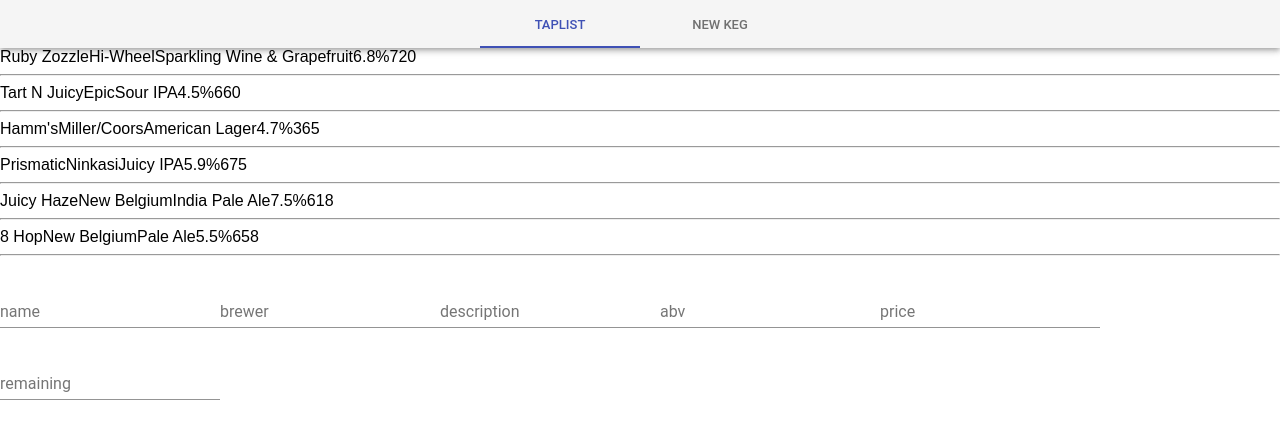
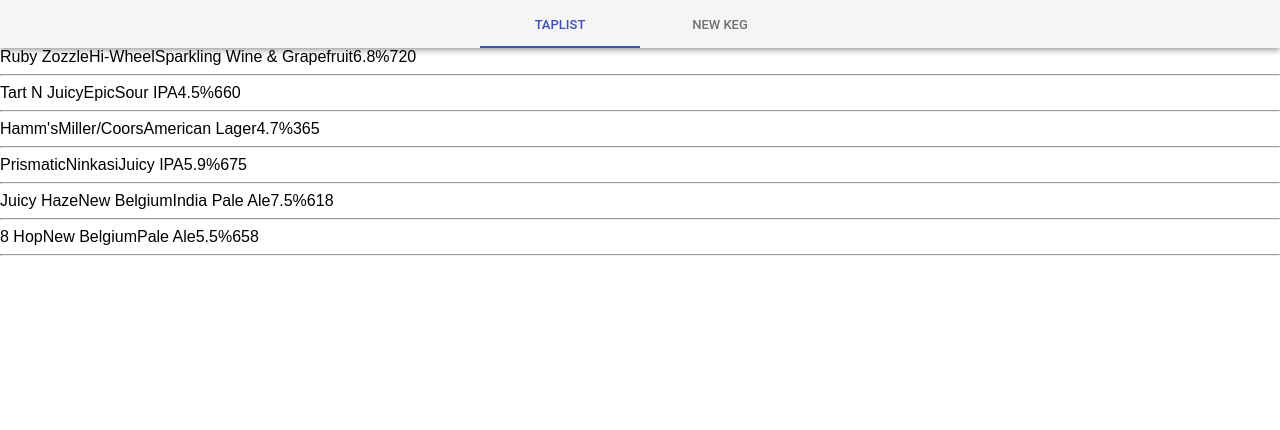
Before and after one commit to ryanjmurry/taproom-react, a React (Create React App) app: page / in a window 1280 px wide. Shown: the top 430 px of the page. Built offline with nearby package versions, Linux system fonts and the light colour scheme.

Commit message:
add switch component to match path

```diff
--- a/src/components/App.js
+++ b/src/components/App.js
@@ -2,14 +2,17 @@
 import Nav from './Nav';
 import TapList from './TapList';
 import NewKegForm from './NewKegForm';
+import { Switch, Route } from 'react-router-dom';
 
 class App extends Component {
   render() {
     return (
       <div>
         <Nav />
-        <TapList />
-        <NewKegForm />
+        <Switch>
+          <Route exact path='/' component={TapList} />
+          <Route path='/newkeg' component={NewKegForm} />
+        </Switch>
       </div>
     );
   }
```
